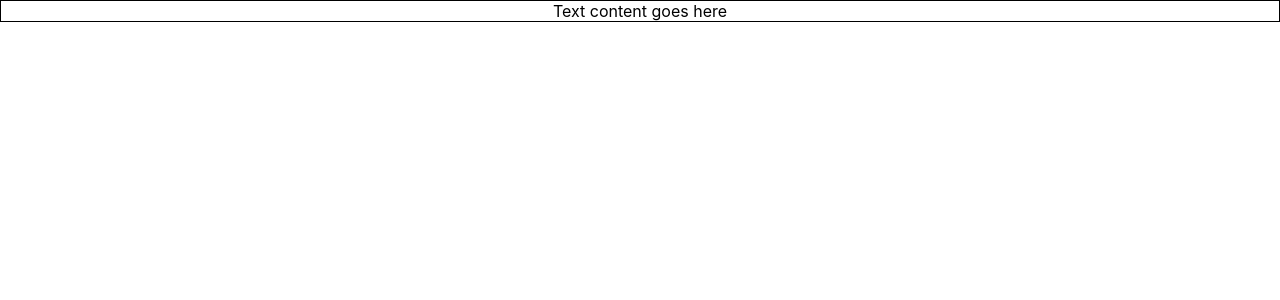
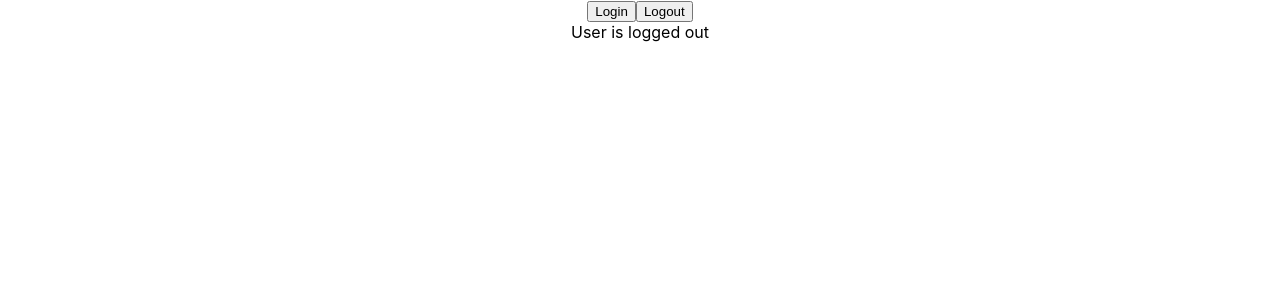
Before and after one commit to lcube45/react-basics, a React (Create React App) app: page / in a window 1280 px wide. Shown: the top 300 px of the page. Built offline with nearby package versions, Linux system fonts and the light colour scheme.

Commit message:
useState hook example

```diff
--- a/src/App.tsx
+++ b/src/App.tsx
@@ -1,10 +1,10 @@
 import './App.css';
-import { Container } from './components/Container';
+import { LoggedIn } from './components/state/LoggedIn';
 
 function App() {
   return (
     <div className="App">
-      <Container styles={{border: '1px solid black', padding: '1 rem'}} />
+      <LoggedIn />
     </div>
   );
 }
--- /dev/null
+++ b/src/components/state/LoggedIn.tsx
@@ -0,0 +1,21 @@
+import { useState } from "react"
+
+export const LoggedIn = () => {
+
+    const [isLoggedIn, setIsLoggedIn] = useState(false)
+
+    const handleLogin = () => {
+        setIsLoggedIn(true)
+    }
+    const handleLogout = () => {
+        setIsLoggedIn(false)
+    }
+
+    return (
+        <div>
+            <button onClick={handleLogin}>Login</button>
+            <button onClick={handleLogout}>Logout</button>
+            <div>User is {isLoggedIn ? 'logged in' : 'logged out'}</div>
+        </div>
+    )
+}
```
